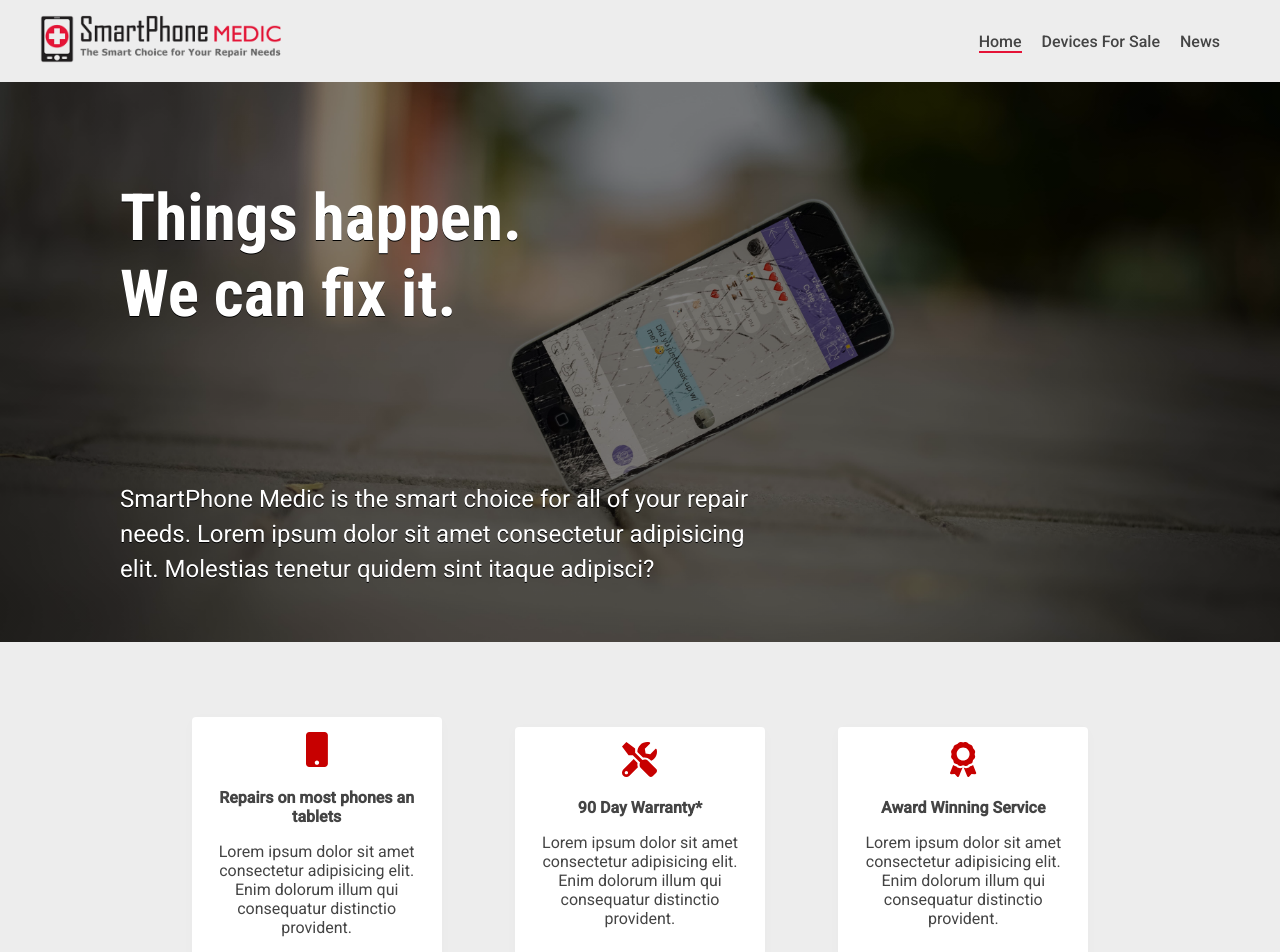
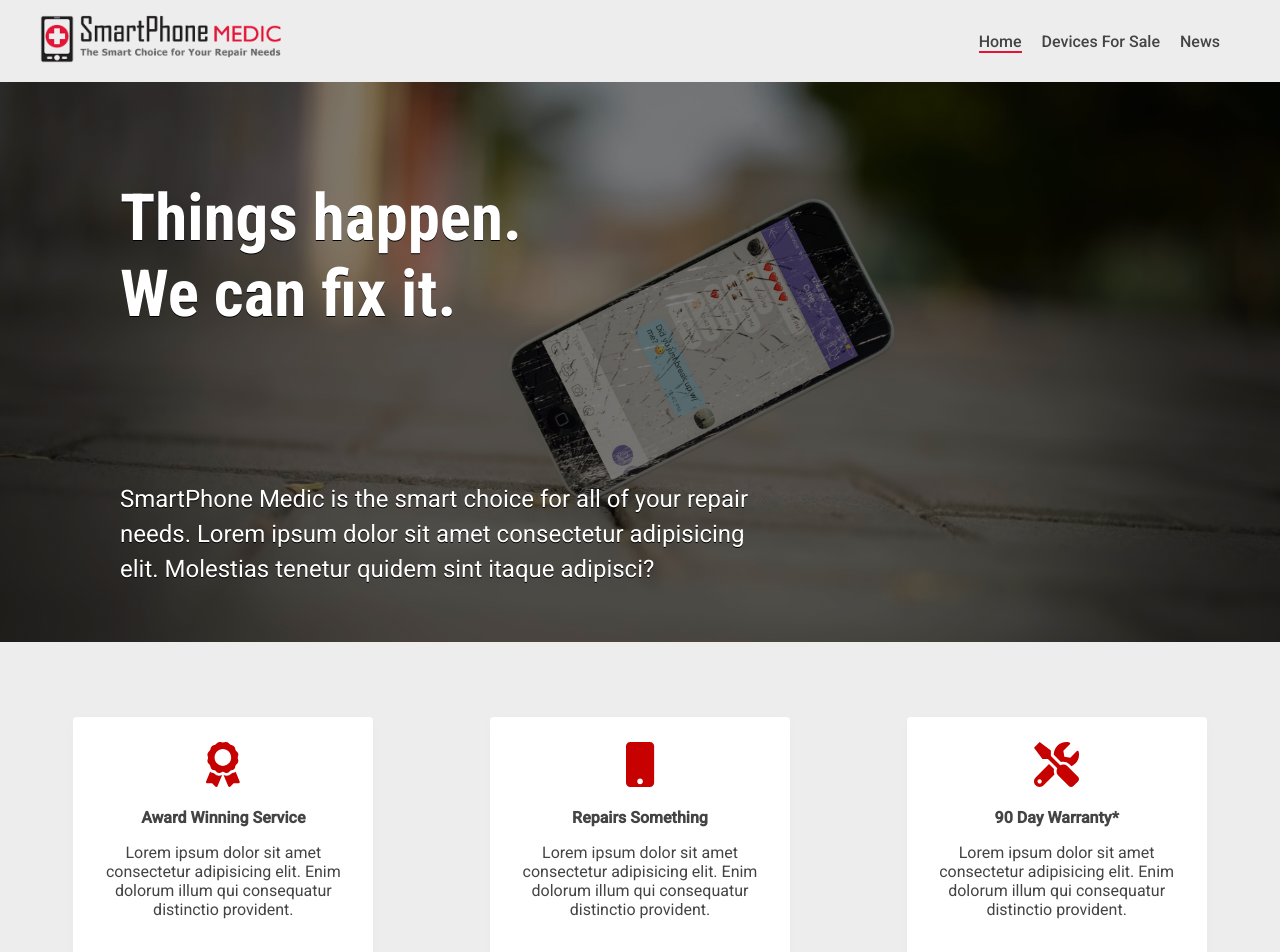
Before and after one commit to jordanepps/smartphone_medic, a React (Create React App) app in the folder client/: page / in a window 1280 px wide. Shown: the top 952 px of the page. Built offline with nearby package versions, Linux system fonts and the light colour scheme.

Commit message:
Resize home cards

```diff
--- a/client/src/components/HomeCardContainer/HomeCardContainer.css
+++ b/client/src/components/HomeCardContainer/HomeCardContainer.css
@@ -4,23 +4,23 @@
   display: flex;
   flex-wrap: wrap;
   align-items: center;
-  max-width: 1000px;
+  max-width: 1300px;
 }
 
 .home-card {
   box-shadow: 0px 3px 15px rgba(0, 0, 0, 0.02);
   /* height: 200px; */
-  width: 250px;
+  width: 300px;
   background-color: white;
   margin: 25px auto;
   border-radius: 4px;
-  padding: 15px;
+  padding: 25px;
   color: #444;
   text-align: center;
 }
 
 .home-card svg {
-  font-size: 35px;
+  font-size: 45px;
   color: rgb(199, 0, 0);
 }
 
--- a/client/src/components/HomeCardContainer/HomeCardContainer.js
+++ b/client/src/components/HomeCardContainer/HomeCardContainer.js
@@ -19,9 +19,9 @@ function HomeCard({ icon, title }) {
 export default function HomeCardContainer() {
   return (
     <div className="home-card-container">
-      <HomeCard icon={faMobile} title="Repairs on most phones an tablets" />
+      <HomeCard icon={faAward} title="Award Winning Service" />
+      <HomeCard icon={faMobile} title="Repairs Something" />
       <HomeCard icon={faTools} title="90 Day Warranty*" />
-      <HomeCard icon={faAward} title="Award Winning Service" />
     </div>
   );
 }
```
